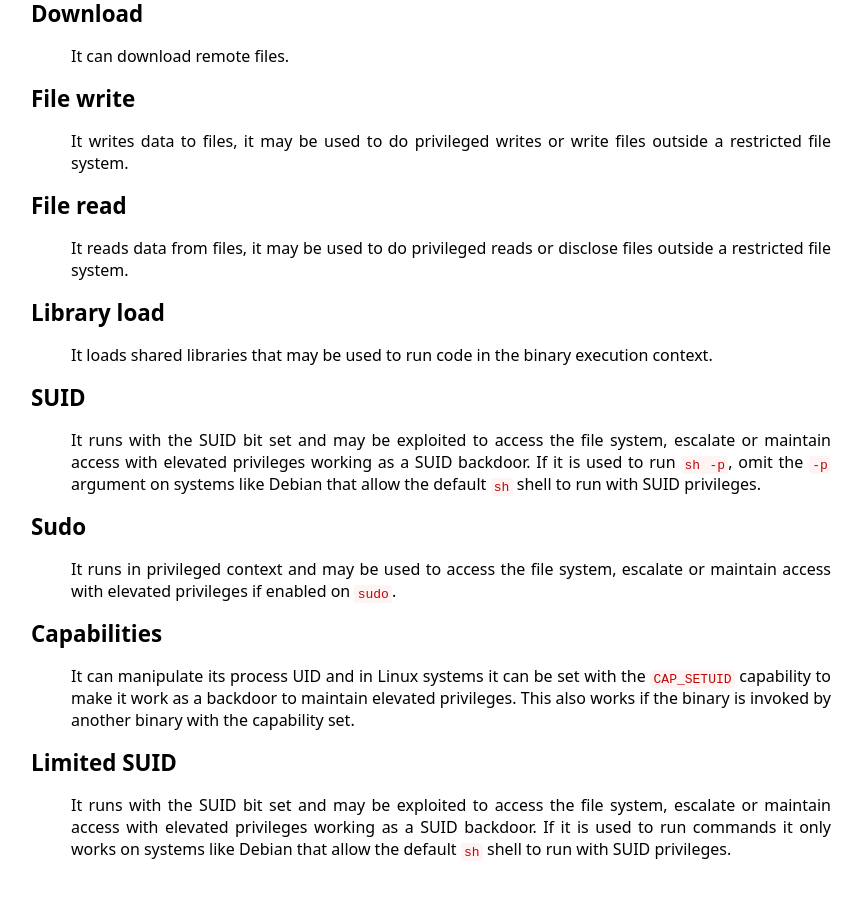
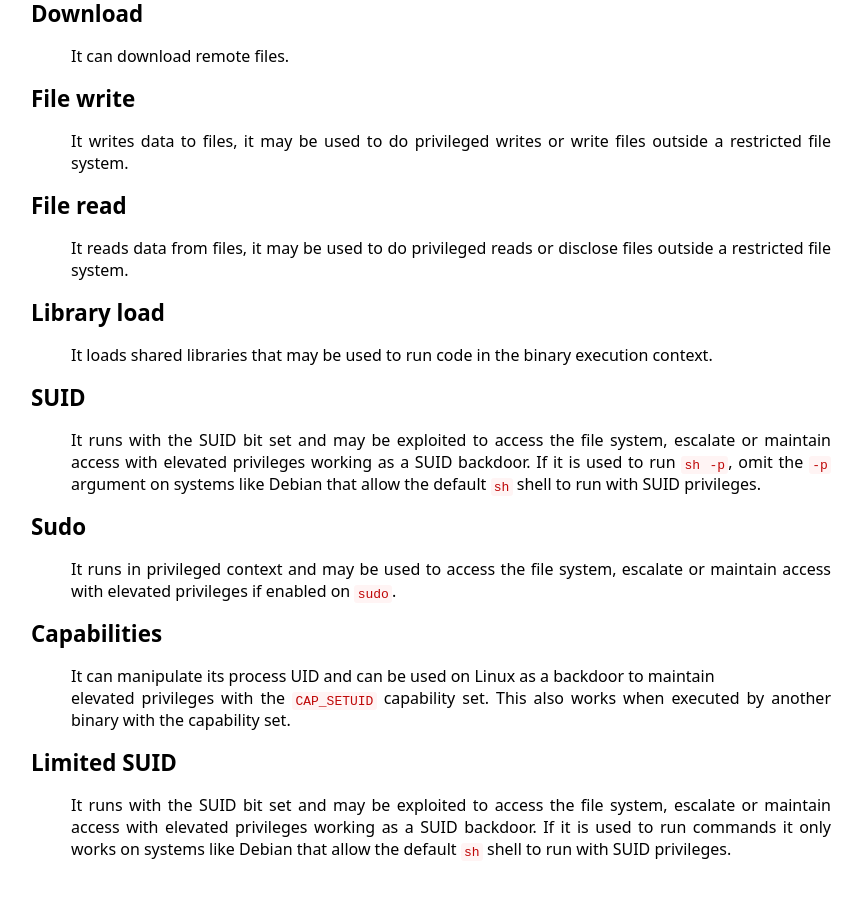
Before and after one commit to GTFOBins/GTFOBins.github.io, a Jekyll site: the page built from functions.md, in a window 1280 px wide and 900 px high, scrolled down 761 px. Shown: the whole window, without its empty margins (209-1071 px from the left). Built offline with Jekyll 4.4.1, drawn with Linux system fonts in a browser that asks for light colours.

Commit message:
Rephrase capabilities

```diff
--- a/_data/functions.yml
+++ b/_data/functions.yml
@@ -81,9 +81,9 @@ sudo-enabled:
 capabilities-enabled:
   label: Capabilities
   description: |
-    It can manipulate its process UID and in Linux systems it can be set with the
-    `CAP_SETUID` capability to make it work as a backdoor to maintain elevated privileges.
-    This also works if the binary is invoked by another binary with the capability set.
+    It can manipulate its process UID and can be used on Linux as a backdoor to maintain
+    elevated privileges with the `CAP_SETUID` capability set. This also works when executed
+    by another binary with the capability set.
 
 suid-limited:
   label: Limited SUID
```
